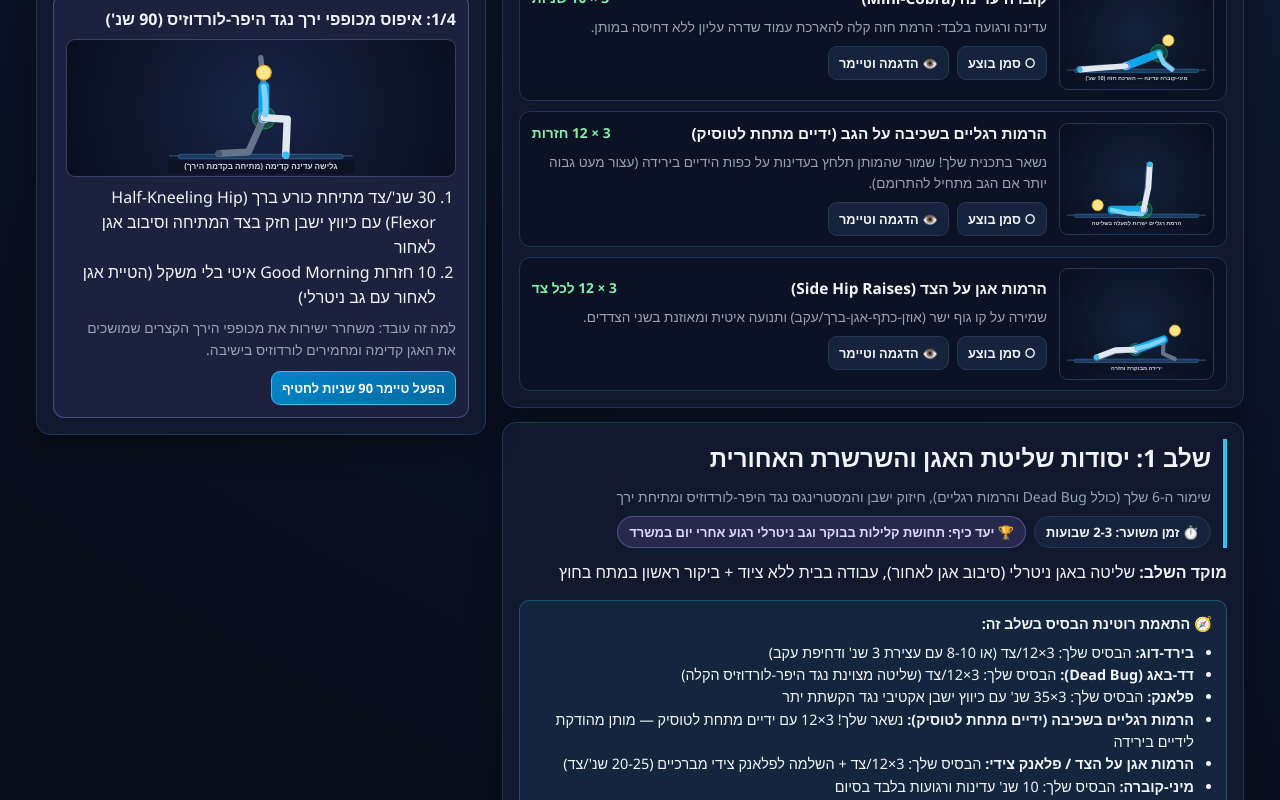
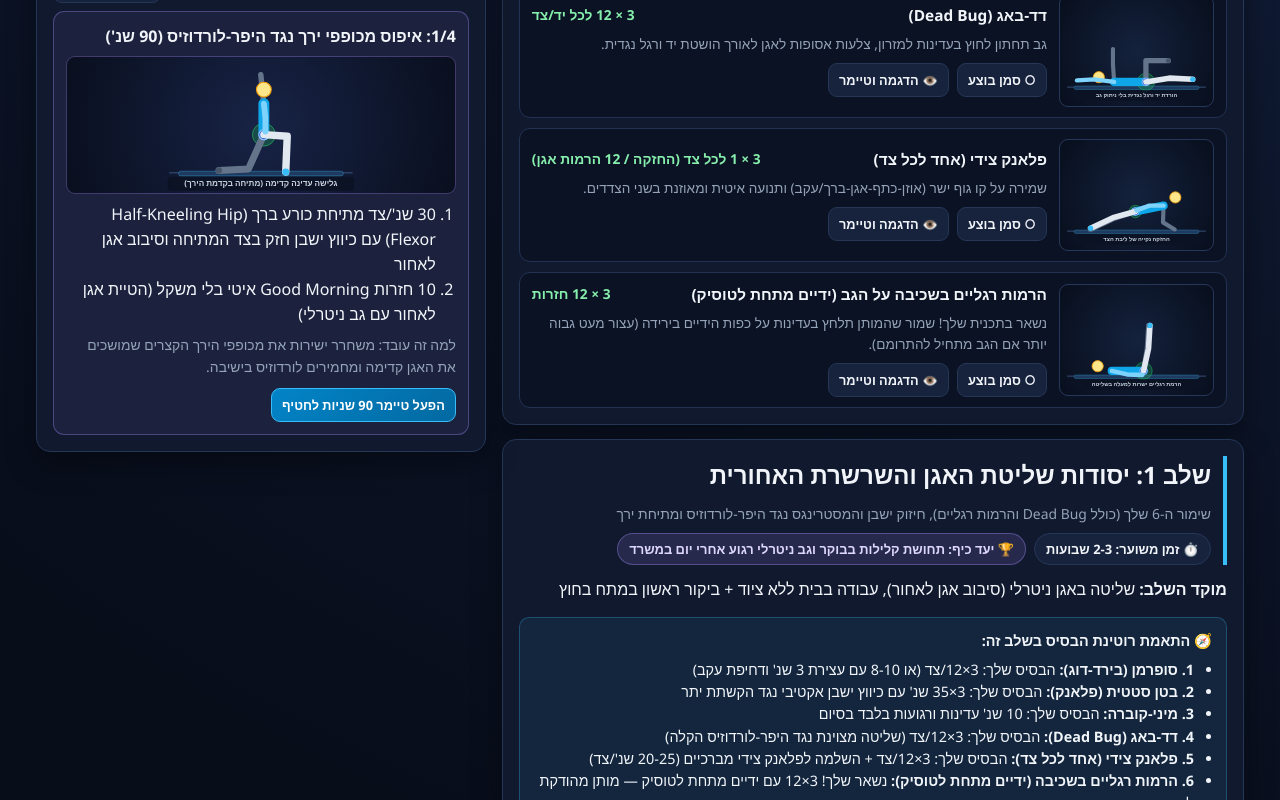
Before and after one commit to tsurielvizel-coder/personal-physio-atlas, a plain HTML site: page tracker/index.html in a window 1280 px wide. Shown: the part 1160-1960 px from the top of the page. Drawn offline with Linux system fonts and the light colour scheme.

Commit message:
v3.0.1: Reorder 6 baseline physio exercises to exact user sequence

```diff
--- a/tracker/app.js
+++ b/tracker/app.js
@@ -254,12 +254,12 @@
     coreList.innerHTML = "";
     const ci = st.coreIntegration || {};
     const coreLabels = [
-      ["בירד-דוג", ci.birdDog],
-      ["דד-באג (Dead Bug)", ci.deadBug],
-      ["פלאנק", ci.plank],
-      ["הרמות רגליים בשכיבה (ידיים מתחת לטוסיק)", ci.lyingLegRaises],
-      ["הרמות אגן על הצד / פלאנק צידי", ci.sideHipRaises],
-      ["מיני-קוברה", ci.cobra]
+      ["1. סופרמן (בירד-דוג)", ci.birdDog],
+      ["2. בטן סטטית (פלאנק)", ci.plank],
+      ["3. מיני-קוברה", ci.cobra],
+      ["4. דד-באג (Dead Bug)", ci.deadBug],
+      ["5. פלאנק צידי (אחד לכל צד)", ci.sideHipRaises],
+      ["6. הרמות רגליים בשכיבה (ידיים מתחת לטוסיק)", ci.lyingLegRaises]
     ];
     coreLabels.forEach(([k, v]) => {
       if (!v) return;
@@ -543,7 +543,7 @@
       nextDay: "ירוק",
       energy: 4,
       exercises: baseList.map((e) => e.name),
-      notes: "ביצוע שישיית הפיזיותרפיה הרגילה (Bird-Dog, Dead Bug, פלאנק, קוברה, הרמות רגליים, הרמות אגן)"
+      notes: "ביצוע שישיית הפיזיותרפיה הרגילה (סופרמן, בטן סטטית, קוברה, דד-באג, פלאנק צידי, הרמת רגליים)"
     });
     saveState();
     renderAll();
--- a/tracker/index.html
+++ b/tracker/index.html
@@ -105,7 +105,7 @@
       </button>
       <button class="quick-btn physio-done" id="quickLogPhysioBtn">
         <strong>🧱 ביצעתי פיזיו רגיל (6)</strong>
-        <span>Bird-Dog, Dead Bug, פלאנק, קוברה, רגליים, אגן</span>
+        <span>סופרמן, בטן סטטית, קוברה, דד-באג, פלאנק צידי, הרמת רגליים</span>
       </button>
       <button class="quick-btn swim-done" id="quickLogSwimBtn">
         <strong>🏊 ביצעתי שחייה (30 דק')</strong>
--- a/tracker/stages-data.js
+++ b/tracker/stages-data.js
@@ -9,14 +9,6 @@ window.ATLAS_STAGES_DATA = {
       "setsReps": "3 × 12 לכל צד (אופציה: 8-10 עם עצירת 3-5 שנ')",
       "cue": "אגרוף קמוץ, עקב דוחף אחורה, בטן אסופה כדי שלא תיווצר הקשתה במותן.",
       "anim": "bird_dog",
-      "durationSec": 45
-    },
-    {
-      "id": "base_dead_bug",
-      "name": "דד-באג (Dead Bug)",
-      "setsReps": "3 × 12 לכל יד/צד",
-      "cue": "גב תחתון לחוץ בעדינות למזרון, צלעות אסופות לאגן לאורך הושטת יד ורגל נגדית.",
-      "anim": "dead_bug",
       "durationSec": 45
     },
     {
@@ -36,19 +28,27 @@ window.ATLAS_STAGES_DATA = {
       "durationSec": 10
     },
     {
+      "id": "base_dead_bug",
+      "name": "דד-באג (Dead Bug)",
+      "setsReps": "3 × 12 לכל יד/צד",
+      "cue": "גב תחתון לחוץ בעדינות למזרון, צלעות אסופות לאגן לאורך הושטת יד ורגל נגדית.",
+      "anim": "dead_bug",
+      "durationSec": 45
+    },
+    {
+      "id": "base_side_hip",
+      "name": "פלאנק צידי (אחד לכל צד)",
+      "setsReps": "3 × 1 לכל צד (החזקה / 12 הרמות אגן)",
+      "cue": "שמירה על קו גוף ישר (אוזן-כתף-אגן-ברך/עקב) ותנועה איטית ומאוזנת בשני הצדדים.",
+      "anim": "side_plank",
+      "durationSec": 40
+    },
+    {
       "id": "base_leg_raise",
       "name": "הרמות רגליים בשכיבה על הגב (ידיים מתחת לטוסיק)",
       "setsReps": "3 × 12 חזרות",
       "cue": "נשאר בתכנית שלך! שמור שהמותן תלחץ בעדינות על כפות הידיים בירידה (עצור מעט גבוה יותר אם הגב מתחיל להתרומם).",
       "anim": "lying_leg_raise",
-      "durationSec": 40
-    },
-    {
-      "id": "base_side_hip",
-      "name": "הרמות אגן על הצד (Side Hip Raises)",
-      "setsReps": "3 × 12 לכל צד",
-      "cue": "שמירה על קו גוף ישר (אוזן-כתף-אגן-ברך/עקב) ותנועה איטית ומאוזנת בשני הצדדים.",
-      "anim": "side_hip_raise",
       "durationSec": 40
     }
   ],
```
Also changed, not shown: data/stages.json, 5 other files. Lines whose indentation alone changed are shown as unchanged.
